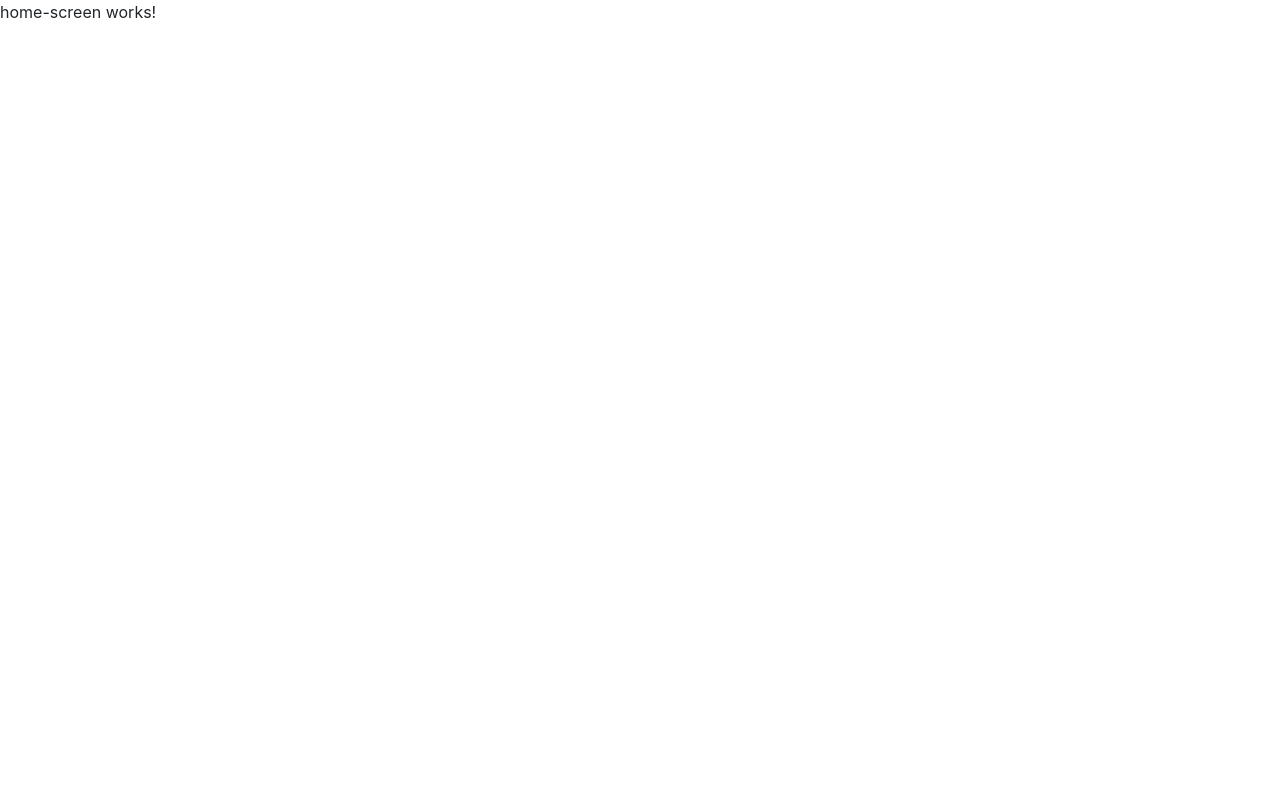
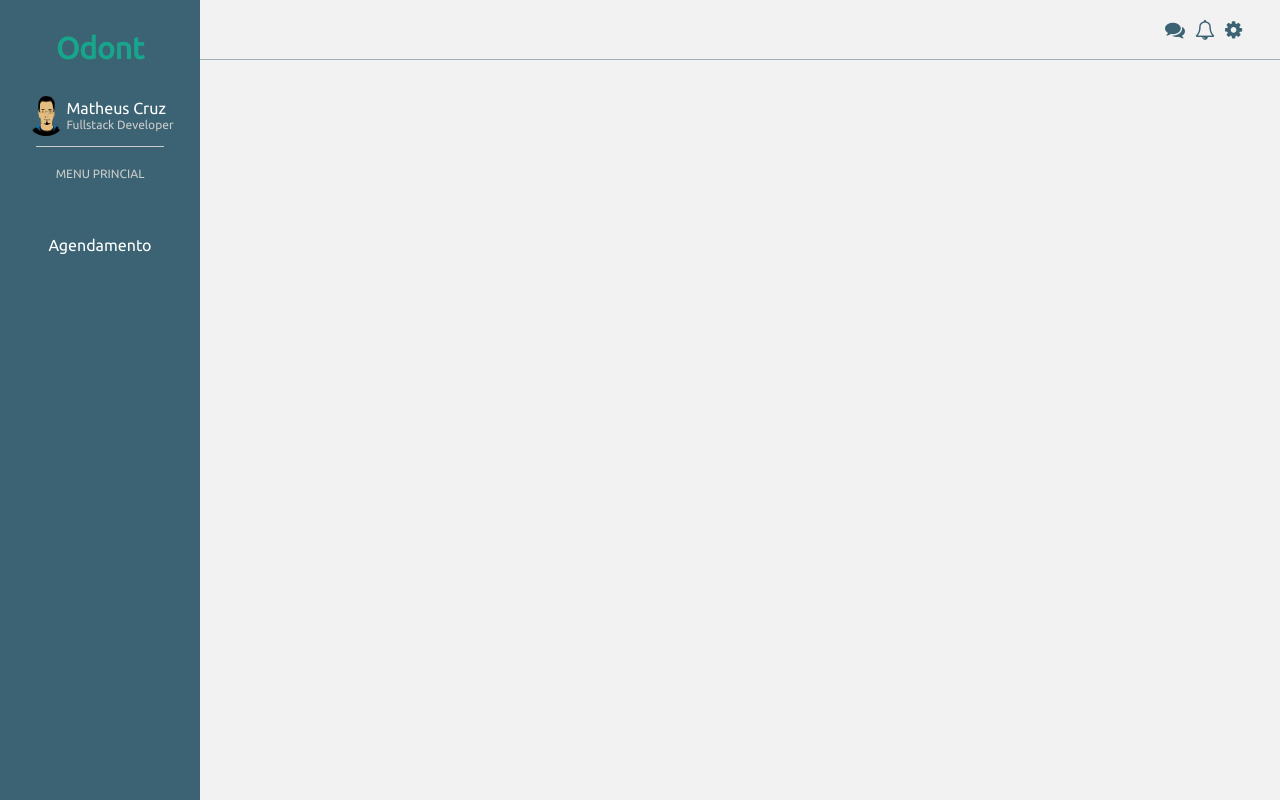
Before and after one commit to bromatheuscruz/OdontAngular, an Angular app: page /home in a window 1280 px wide. Built offline with nearby package versions, Linux system fonts and the light colour scheme.

Commit message:
Implementando navbar e home main screen

```diff
--- a/angular.json
+++ b/angular.json
@@ -21,7 +21,8 @@
             "assets": ["src/favicon.ico", "src/assets"],
             "styles": [
               "src/styles.css",
-              "node_modules/bootstrap/dist/css/bootstrap.min.css"
+              "node_modules/bootstrap/dist/css/bootstrap.min.css",
+              "node_modules/"
             ],
             "scripts": [],
             "es5BrowserSupport": true
--- a/package.json
+++ b/package.json
@@ -30,6 +30,7 @@
     "@angular/cli": "~7.3.5",
     "@angular/compiler-cli": "~7.2.0",
     "@angular/language-service": "~7.2.0",
+    "@fortawesome/fontawesome-free": "^5.9.0",
     "@types/jasmine": "~2.8.8",
     "@types/jasminewd2": "~2.0.3",
     "@types/node": "~8.9.4",
--- a/src/app/home/home-screen/home-screen.component.css
+++ b/src/app/home/home-screen/home-screen.component.css
@@ -0,0 +1,144 @@
+.home-screen-row {
+  display: flex;
+  flex-direction: row;
+}
+.home-screen-sidebar-container {
+  background-color: #3c6373;
+  display: flex;
+  flex-direction: column;
+  padding: 0px 5px;
+  align-items: center;
+  height: 100vh;
+  width: 200px;
+}
+
+.home-screen-sidebar-logo-container {
+  display: flex;
+  flex-direction: column;
+  align-items: center;
+  margin: 30px 0px;
+}
+
+.home-screen-sidebar-logo {
+  font-family: Ubuntu;
+  font-weight: bold;
+  font-size: 30px;
+  color: #17a68c;
+  margin: 0;
+}
+
+.home-screen-sidebar-employee-container {
+  display: flex;
+  justify-content: center;
+  align-items: center;
+}
+
+.home-screen-sidebar-employee-container-image {
+  border-radius: 100px;
+  height: 40px;
+  width: 40px;
+}
+
+.home-screen-sidebar-employee-container-info {
+  display: flex;
+  flex-direction: column;
+  justify-content: space-around;
+}
+
+.employee-name {
+  font-size: 16px;
+}
+
+.employee-function {
+  font-size: 12px;
+}
+
+.padding-0 {
+  padding: 0;
+}
+
+.home-screen-sidebar {
+  display: flex;
+  background-color: #3c6373;
+}
+
+.divider .span-main-menu {
+  color: #cccccc;
+  font-size: 12px;
+  font-family: Ubuntu;
+  margin: 10px 0px;
+  border-top: 1px solid #cccccc;
+  padding: 20px;
+}
+
+.home-screen-sidebar-main-menu {
+  display: flex;
+  flex-direction: column;
+  padding: 5px;
+  margin: 10px 0px;
+}
+
+.home-screen-main {
+  display: flex;
+  background-color: #f2f2f2;
+  height: 100vh;
+  flex-direction: column;
+}
+
+.home-screen-main-navbar {
+  display: flex;
+  flex-direction: row;
+  border-bottom: 1px solid #3c637377;
+  height: 60px;
+  width: 100%;
+  background-color: #f2f2f2;
+  align-items: center;
+  padding: 0px 20px;
+}
+
+.home-screen-main-container {
+  display: flex;
+  flex-direction: column;
+}
+
+.home-screen-main-navbar-search {
+  flex: 9;
+}
+
+.home-screen-main-navbar-controls-container {
+  display: flex;
+  justify-content: center;
+  padding: 0px 5px;
+  flex: 1;
+}
+
+.home-icon {
+  font-size: 20px;
+  color: #3c6373;
+  margin: 0px 5px;
+}
+
+.home-icon:hover {
+  color: #17a68c;
+  cursor: pointer;
+}
+
+.text-white {
+  color: #ffffff;
+}
+
+.text-gray {
+  color: #cccccc;
+}
+
+.text-white {
+  color: #ffffff;
+}
+
+.ubuntu {
+  font-family: Ubuntu;
+}
+
+.margin-0 {
+  margin: 0;
+}
--- a/src/app/home/home-screen/home-screen.component.html
+++ b/src/app/home/home-screen/home-screen.component.html
@@ -1,3 +1,52 @@
-<p>
-  home-screen works!
-</p>
+<div class="container-fluid padding-0">
+  <div class="home-screen-row">
+    <div style="flex: 1;">
+      <div class="home-screen-sidebar-container">
+        <div class="home-screen-sidebar-logo-container">
+          <h2 class="home-screen-sidebar-logo">Odont</h2>
+        </div>
+        <div class="home-screen-sidebar-employee-container">
+          <img
+            src="../../../assets/avatar.png"
+            alt="avatar"
+            class="home-screen-sidebar-employee-container-image"
+          />
+          <div class="home-screen-sidebar-employee-info">
+            <h3 class="text-white employee-name margin-0 ubuntu">
+              Matheus Cruz
+            </h3>
+            <h6 class="text-gray employee-function margin-0 ubuntu">
+              Fullstack Developer
+            </h6>
+          </div>
+        </div>
+        <div class="divider">
+          <h6 class="span-main-menu">MENU PRINCIAL</h6>
+        </div>
+        <div class="home-screen-sidebar-main-menu">
+          <button
+            class="btn btn-link text-white ubuntu"
+            [routerLink]="['scheduling']"
+          >
+            Agendamento
+          </button>
+        </div>
+      </div>
+    </div>
+    <div style="flex: 9;">
+      <div class="home-screen-main">
+        <div class="home-screen-main-navbar">
+          <div class="home-screen-main-navbar-search"></div>
+          <div class="home-screen-main-navbar-controls-container">
+            <i class="fa fa-comments home-icon" aria-hidden="true"></i>
+            <i class="fa fa-bell-o home-icon" aria-hidden="true"></i>
+            <i class="fa fa-cog home-icon" aria-hidden="true"></i>
+          </div>
+        </div>
+        <div class="home-screen-main-container">
+          <router-outlet></router-outlet>
+        </div>
+      </div>
+    </div>
+  </div>
+</div>
--- a/src/app/home/home.module.ts
+++ b/src/app/home/home.module.ts
@@ -3,9 +3,10 @@ import { CommonModule } from '@angular/common';
 
 import { HomeRoutingModule } from './home-routing.module';
 import { HomeScreenComponent } from './home-screen/home-screen.component';
+import { SchedulingScreenComponent } from './scheduling-screen/scheduling-screen.component';
 
 @NgModule({
-  declarations: [HomeScreenComponent],
+  declarations: [HomeScreenComponent, SchedulingScreenComponent],
   imports: [
     CommonModule,
     HomeRoutingModule
--- /dev/null
+++ b/src/app/home/scheduling-screen/scheduling-screen.component.html
@@ -0,0 +1,3 @@
+<p>
+  scheduling-screen works!
+</p>
--- /dev/null
+++ b/src/app/home/scheduling-screen/scheduling-screen.component.ts
@@ -0,0 +1,15 @@
+import { Component, OnInit } from '@angular/core';
+
+@Component({
+  selector: 'app-scheduling-screen',
+  templateUrl: './scheduling-screen.component.html',
+  styleUrls: ['./scheduling-screen.component.css']
+})
+export class SchedulingScreenComponent implements OnInit {
+
+  constructor() { }
+
+  ngOnInit() {
+  }
+
+}
--- a/src/index.html
+++ b/src/index.html
@@ -10,6 +10,10 @@
       href="https://fonts.googleapis.com/css?family=Ubuntu&display=swap"
       rel="stylesheet"
     />
+    <link
+      rel="stylesheet"
+      href="https://stackpath.bootstrapcdn.com/font-awesome/4.7.0/css/font-awesome.min.css"
+    />
     <link rel="icon" type="image/x-icon" href="favicon.ico" />
   </head>
   <body>
```
Also changed, not shown: src/app/home/home-routing.module.ts (+8 -1 lines), src/app/home/scheduling-screen/scheduling-screen.component.css (added), src/assets/avatar.png (added), 1 other file (tests, documents, lock files or other folders).
